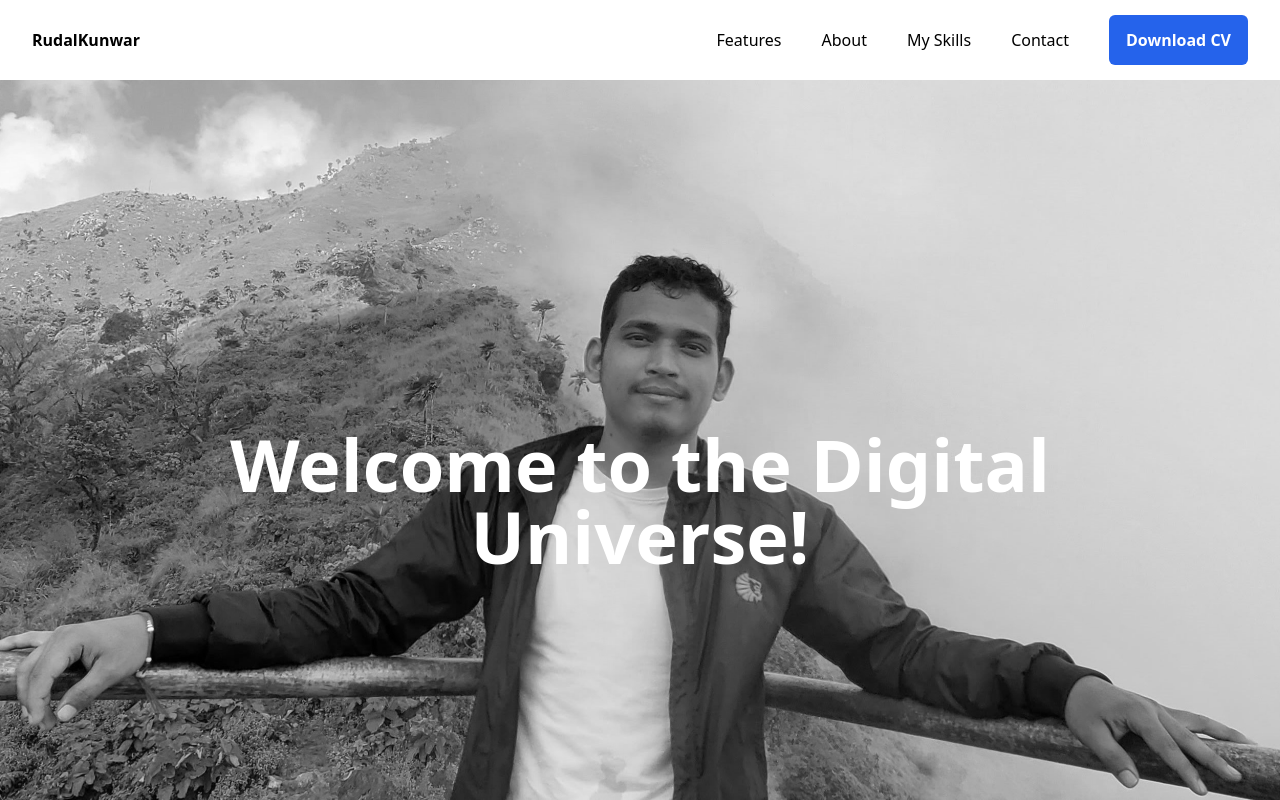
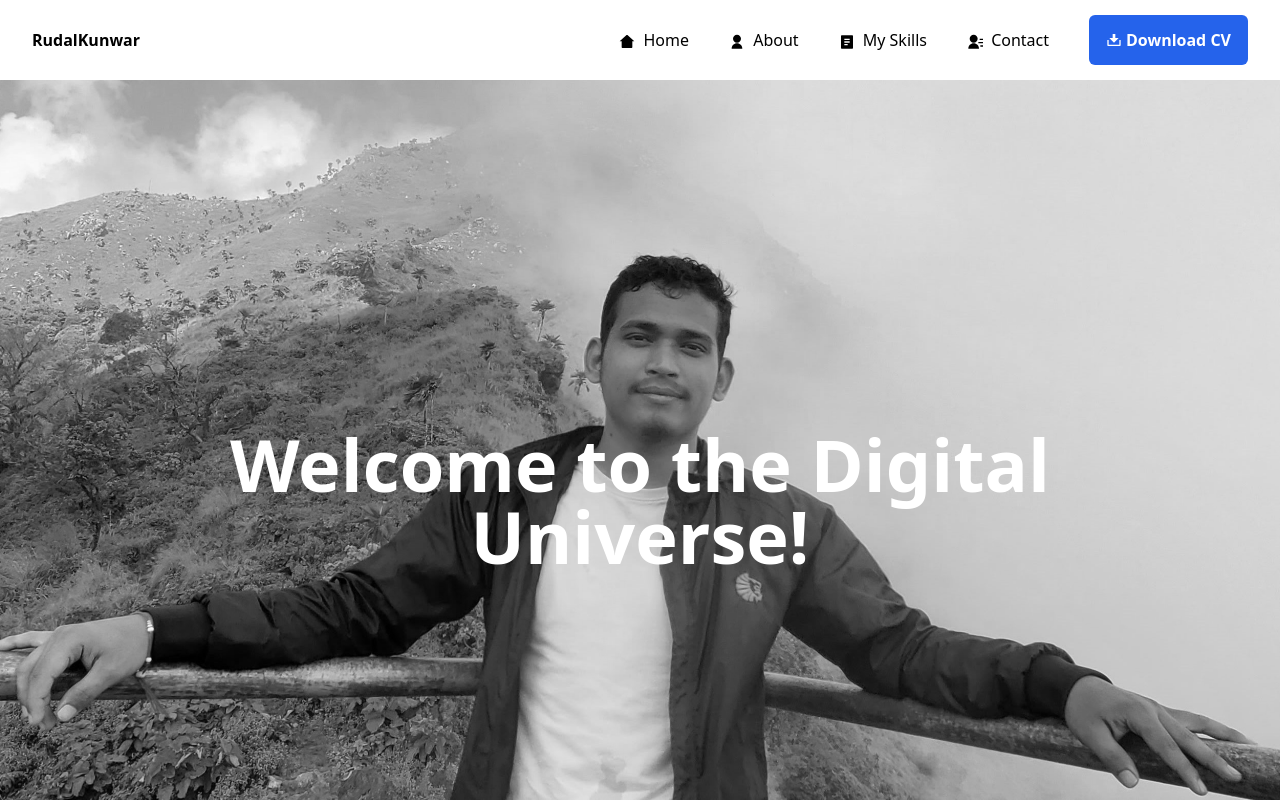
Before and after one commit to rudalkunwar/rudal-portfolio, a React (Create React App) app: page / in a window 1280 px wide. Shown: the top 800 px of the page. Built offline with nearby package versions, Linux system fonts and the light colour scheme.

Commit message:
now finishing touch

```diff
--- a/package.json
+++ b/package.json
@@ -14,6 +14,7 @@
     "react-icons": "^5.0.1",
     "react-router-dom": "^6.22.0",
     "react-scripts": "5.0.1",
+    "react-scroll": "^1.9.0",
     "react-slick": "^0.30.1",
     "react-spring": "^9.7.3",
     "react-toastify": "^10.0.4",
--- a/src/App.js
+++ b/src/App.js
@@ -11,9 +11,9 @@ function App() {
     <div>
       <Header />
       <Home />
-      <About/>
-      <Skills/>
-      <Contact/>
+      <About />
+      <Skills />
+      <Contact />
       <Footer />
     </div>
   );
--- /dev/null
+++ b/src/components/404page.js
@@ -0,0 +1,13 @@
+import React from "react";
+
+function PageNotFound() {
+  return (
+    <div className="h-screen bg-gray-800 flex justify-center items-center">
+      <h2 className="text-center pt-10 text-4xl md:text-6xl font-bold text-white mb-8">
+        Page Not Found !
+      </h2>
+    </div>
+  );
+}
+
+export default PageNotFound;
--- a/src/components/partials/Header.jsx
+++ b/src/components/partials/Header.jsx
@@ -1,5 +1,12 @@
 import React, { useState } from "react";
 import { Link } from "react-router-dom";
+import {
+  RiHome2Fill,
+  RiUserFill,
+  RiFileList2Fill,
+  RiContactsFill,
+  RiDownload2Fill,
+} from "react-icons/ri";
 
 function Header() {
   const [menuOpen, setMenuOpen] = useState(false);
@@ -7,15 +14,12 @@ function Header() {
   const toggleMenu = () => {
     setMenuOpen(!menuOpen);
   };
+
   const handleDownload = () => {
     const anchor = document.createElement("a");
     anchor.href = "/cv/Rudal_kunwar_CV.pdf"; // Replace with the path to your PDF file
     anchor.download = "Rudal-cv.pdf"; // Specify the filename for the downloaded file
     anchor.click();
-    // // Delayed removal of the anchor element
-    // setTimeout(() => {
-    //   document.body.removeChild(anchor);
-    // }, 100);
   };
 
   return (
@@ -25,11 +29,6 @@ function Header() {
         <nav className="flex items-center justify-between h-16 lg:h-20">
           <div className="flex-shrink-0">
             <Link to="/" className="flex">
-              {/* <img
-                className="w-auto h-8 lg:h-10"
-                src="https://cdn.rareblocks.xyz/collection/celebration/images/logo.svg"
-                alt=""
-              /> */}
               <b>RudalKunwar</b>
             </Link>
           </div>
@@ -74,31 +73,31 @@ function Header() {
 
           <div className="hidden lg:flex lg:items-center lg:ml-auto lg:space-x-10">
             <Link
-              to="/features"
+              to="/home"
               className="text-base font-medium text-black transition-all duration-200 hover:text-blue-600 focus:text-blue-600"
             >
-              Features
+              <RiHome2Fill className="inline-block mr-1" /> Home
             </Link>
 
             <Link
               to="/about"
               className="text-base font-medium text-black transition-all duration-200 hover:text-blue-600 focus:text-blue-600"
             >
-              About
+              <RiUserFill className="inline-block mr-1" /> About
             </Link>
 
             <Link
               to="/skills"
               className="text-base font-medium text-black transition-all duration-200 hover:text-blue-600 focus:text-blue-600"
             >
-              My Skills
+              <RiFileList2Fill className="inline-block mr-1" /> My Skills
             </Link>
 
             <Link
               to="/contact"
               className="text-base font-medium text-black transition-all duration-200 hover:text-blue-600 focus:text-blue-600"
             >
-              Contact
+              <RiContactsFill className="inline-block mr-1" /> Contact
             </Link>
           </div>
 
@@ -106,7 +105,7 @@ function Header() {
             onClick={handleDownload}
             className="items-center justify-center hidden px-4 py-3 ml-10 text-base font-semibold text-white transition-all duration-200 bg-blue-600 border border-transparent rounded-md lg:inline-flex hover:bg-blue-700 focus:bg-blue-700"
           >
-            Download CV
+            <RiDownload2Fill className="inline-block mr-1" /> Download CV
           </button>
         </nav>
 
@@ -119,30 +118,30 @@ function Header() {
           <div className="flow-root">
             <div className="flex flex-col px-6 -my-2 space-y-1">
               <Link
-                to="/features"
+                to="/home"
                 className="inline-flex py-2 text-base font-medium text-black transition-all duration-200 hover:text-blue-600 focus:text-blue-600"
               >
-                Features
+                <RiHome2Fill className="inline-block mr-1" /> Home
               </Link>
 
               <Link
                 to="/about"
                 className="inline-flex py-2 text-base font-medium text-black transition-all duration-200 hover:text-blue-600 focus:text-blue-600"
               >
-                About
+                <RiUserFill className="inline-block mr-1" /> About
               </Link>
 
               <Link
                 to="/skills"
                 className="inline-flex py-2 text-base font-medium text-black transition-all duration-200 hover:text-blue-600 focus:text-blue-600"
               >
-                My Skills
+                <RiFileList2Fill className="inline-block mr-1" /> My Skills
               </Link>
               <Link
                 to="/contact"
                 className="inline-flex py-2 text-base font-medium text-black transition-all duration-200 hover:text-blue-600 focus:text-blue-600"
               >
-                Contact
+                <RiContactsFill className="inline-block mr-1" /> Contact
               </Link>
             </div>
           </div>
@@ -152,7 +151,7 @@ function Header() {
               onClick={handleDownload}
               className="inline-flex justify-center px-4 py-3 text-base font-semibold text-white transition-all duration-200 bg-blue-600 border border-transparent rounded-md tems-center hover:bg-blue-700 focus:bg-blue-700"
             >
-              Download CV
+              <RiDownload2Fill className="inline-block mr-1 mt-2" /> Download CV
             </button>
           </div>
         </nav>
```
Also changed, not shown: 1 other file (tests, documents, lock files or other folders).
